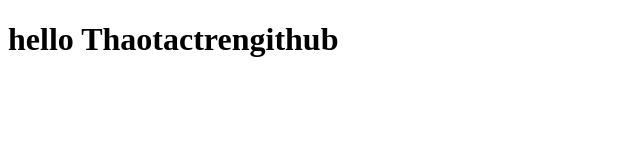
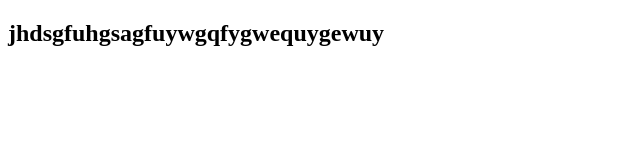
Before and after one commit to minhthient327-netizen/Thaotac, a plain HTML site: page index.html in a window 1280 px wide. Shown: the whole page, without its empty margins (0-640 px from the left). Drawn offline with Linux system fonts and the light colour scheme.

Commit message:
sua doi lan 1

```diff
--- a/index.html
+++ b/index.html
@@ -6,6 +6,6 @@
     <title>Thaotactrengithub</title>
   </head>
   <body>
-    <h1>hello Thaotactrengithub</h1>
+    <h2>jhdsgfuhgsagfuywgqfygwequygewuy</h2>
   </body>
 </html>
```
